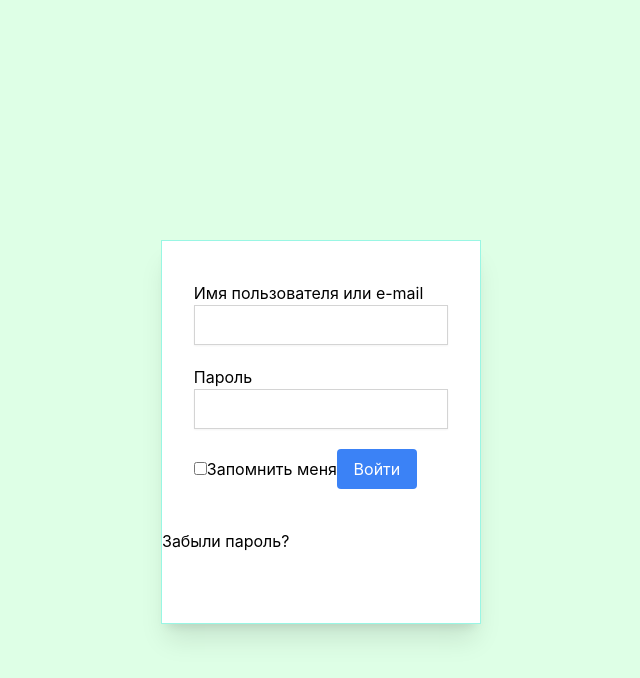
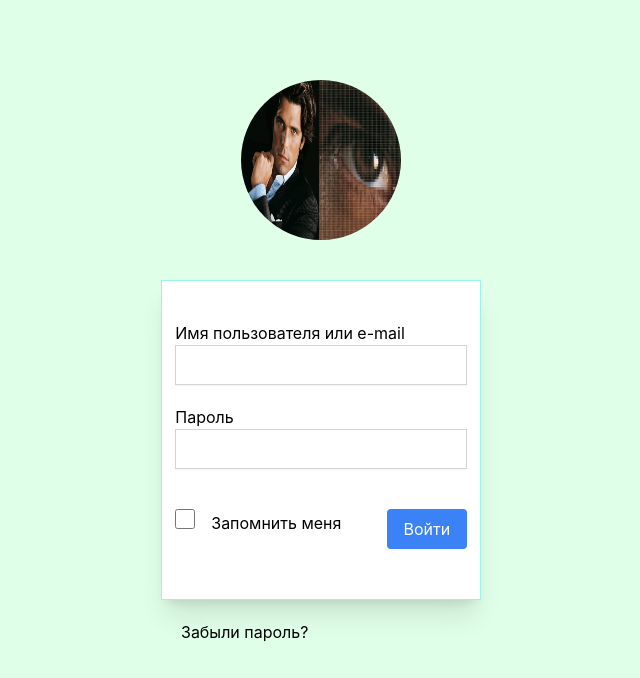
Before and after one commit to Danila-Peshev/my-favorite-movies-front, a React (Create React App) app: page / in a window 1280 px wide. Shown: the top 678 px of the page, without its empty margins (319-959 px from the left). Built offline with nearby package versions, Linux system fonts and the light colour scheme.

Commit message:
form login si draw (no logic)

```diff
--- a/src/App.tsx
+++ b/src/App.tsx
@@ -1,13 +1,14 @@
 import { useState } from "react";
+import logo from "./components/assets/1.jpg"
 
 function App() {
   const [checked, setChecked] = useState(false);
-  // localStorage.setItem('email', 'example@gmail.com')
-  // localStorage.setItem('password', 'OBvabp9egp-=18((&_8**Y99v7-')
-
   return (
-    <div className="h-96 w-1/4 bg-white border border-teal-200 shadow-xl mt-60 mx-auto">
-      <div className="my-10 w-4/5 mx-auto">
+    <>
+    <div className="w-1/4 mt-20 mx-auto">
+    <img src={logo} className="mx-auto size-40 mb-10 rounded-full"></img>
+    <div className="h-80 bg-white border border-teal-200 shadow-xl">
+      <div className="my-10 w-11/12 mx-auto">
         <div className="flex flex-col mx-auto">
           <label className="left">Имя пользователя или e-mail</label>
           <input type="text" className="border border-neutral-300 shadow-sm h-10"></input>
@@ -16,17 +17,23 @@ function App() {
           <label>Пароль</label>
           <input type="password" className="border border-neutral-300 shadow-sm h-10"></input>
         </div>
-        <div className="">
+        <div className="flex relative my-10">
             <label><input
               type="checkbox"
               checked={checked}
-              onChange={() => setChecked(!checked)}>
+              onChange={() => setChecked(!checked)}
+              className="size-5 rounded-none border-none border-neutral-300 mr-4">
             </input>Запомнить меня</label>
-            <button className="bg-blue-500 h-10 w-20 radius rounded text-white">Войти</button>
+            <div className="grow"></div>
+            <button className="bg-blue-500 h-10 w-20 rounded text-white">Войти</button>
         </div>
       </div>
-        <a href="#">Забыли пароль?</a>
     </div>
+    <div className="mt-5">
+      <a href="#" className="ml-5">Забыли пароль?</a>
+    </div>
+    </div>
+    </>
   );
 }
 
--- a/src/index.css
+++ b/src/index.css
@@ -9,7 +9,7 @@ body {
     sans-serif;
   -webkit-font-smoothing: antialiased;
   -moz-osx-font-smoothing: grayscale;
-  background: rgb(222, 255, 230);
+  background: hsl(135, 100%, 94%);
 }
 
 code {
```
Also changed, not shown: src/components/assets/1.jpg (added).
